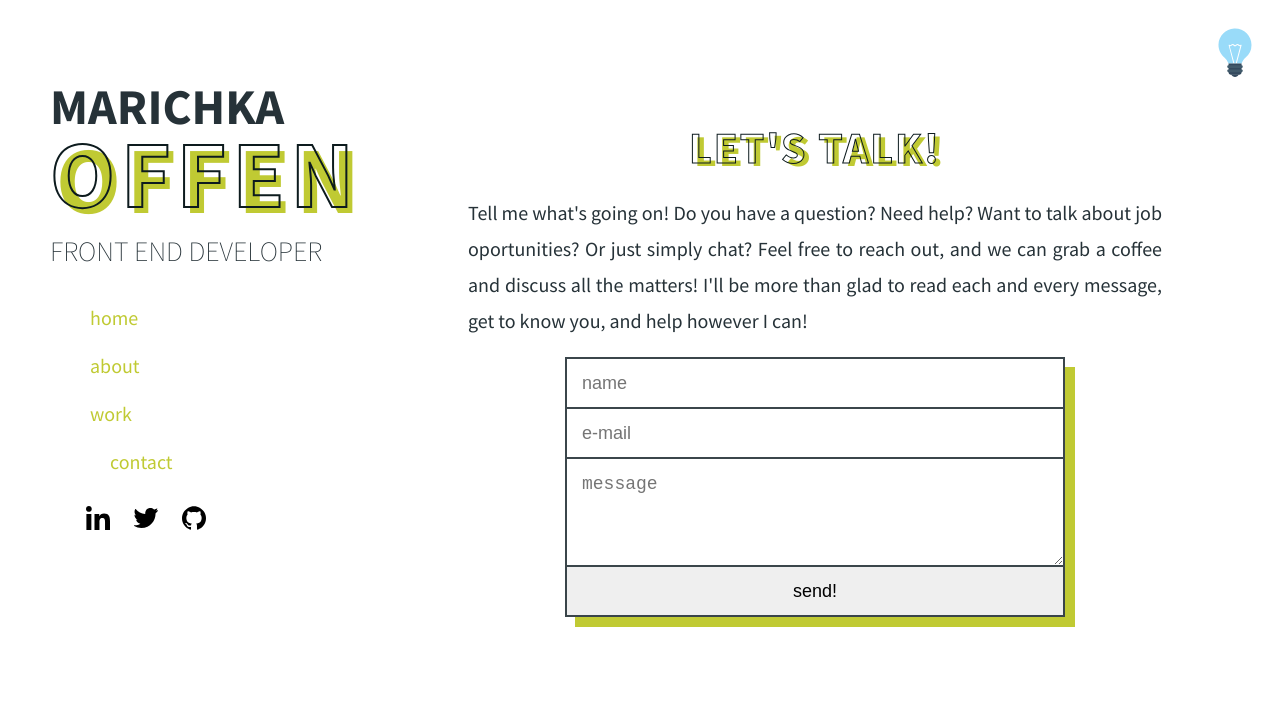
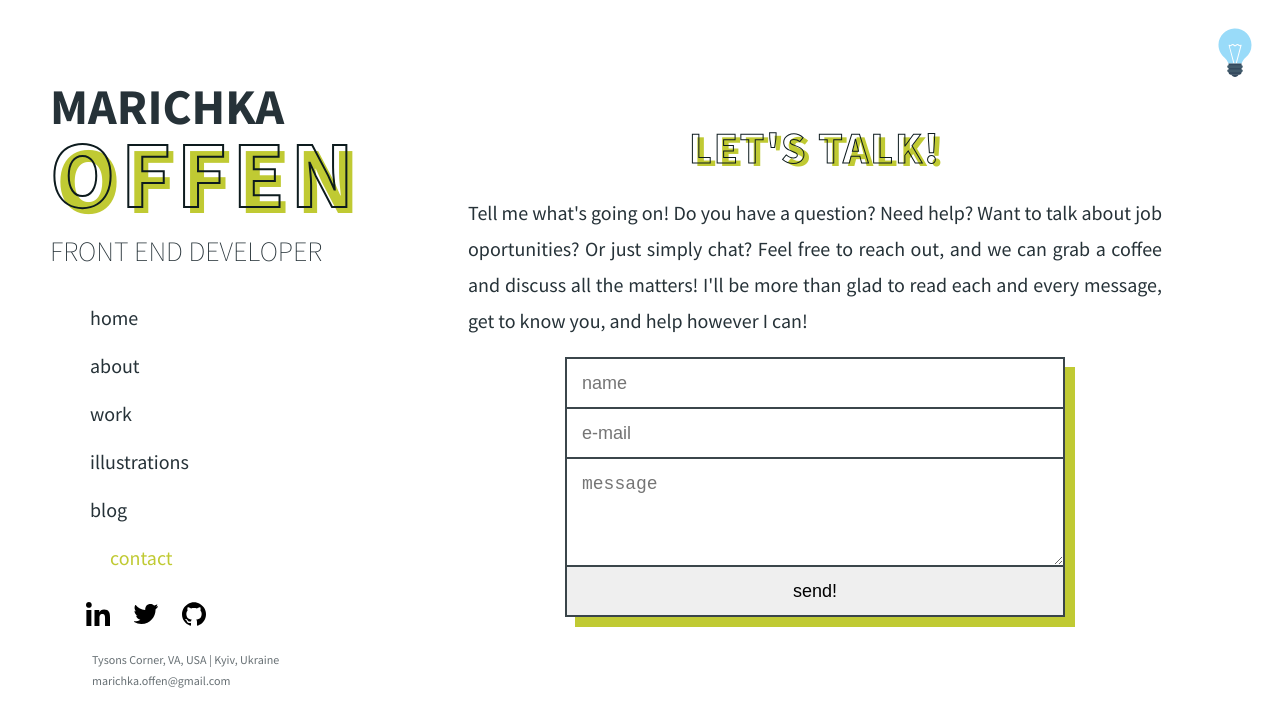
Before and after one commit to marichka-offen/final-portfolio, a Vue app: page /contact in a window 1280 px wide. Shown: the top 726 px of the page. Built offline with nearby package versions, Linux system fonts and the light colour scheme.

Commit message:
Add aditional sections to navbar

```diff
--- a/src/components/Navbar.vue
+++ b/src/components/Navbar.vue
@@ -3,19 +3,29 @@
     <Title />
     <ul>
       <li>
-        <router-link :to="{ name: 'home' }">Home</router-link>
+        <router-link :to="{ name: 'home' }" class="nav-link">Home</router-link>
       </li>
       <li>
-        <router-link :to="{ name: 'about' }">About</router-link>
+        <router-link :to="{ name: 'about' }" class="nav-link">About</router-link>
       </li>
       <li>
-        <router-link :to="{ name: 'work' }">Work</router-link>
+        <router-link :to="{ name: 'work' }" class="nav-link">Work</router-link>
       </li>
       <li>
-        <router-link :to="{ name: 'contact' }">Contact</router-link>
+        <router-link :to="{ name: 'illustration' }" class="nav-link">Illustrations</router-link>
+      </li>
+      <li>
+        <router-link :to="{ name: 'blog' }" class="nav-link">Blog</router-link>
+      </li>
+      <li>
+        <router-link :to="{ name: 'contact' }" class="nav-link">Contact</router-link>
       </li>
     </ul>
     <SocialMedia />
+    <p class="address">
+      Tysons Corner, VA, USA | Kyiv, Ukraine
+      <br />marichka.offen@gmail.com
+    </p>
   </nav>
 </template>
 
@@ -32,6 +42,9 @@ export default {
 </script>
 
 <style lang="scss" scoped>
+a {
+  color: inherit;
+}
 ul {
   list-style-type: none;
   text-transform: lowercase;
@@ -44,4 +57,12 @@ ul {
   padding-left: 2rem;
   transition: all 0.7s;
 }
+
+.address {
+  font-size: 1.2rem;
+  opacity: 0.7;
+  padding-left: 2.4rem;
+
+  //   text-transform: uppercase;
+}
 </style>
```
